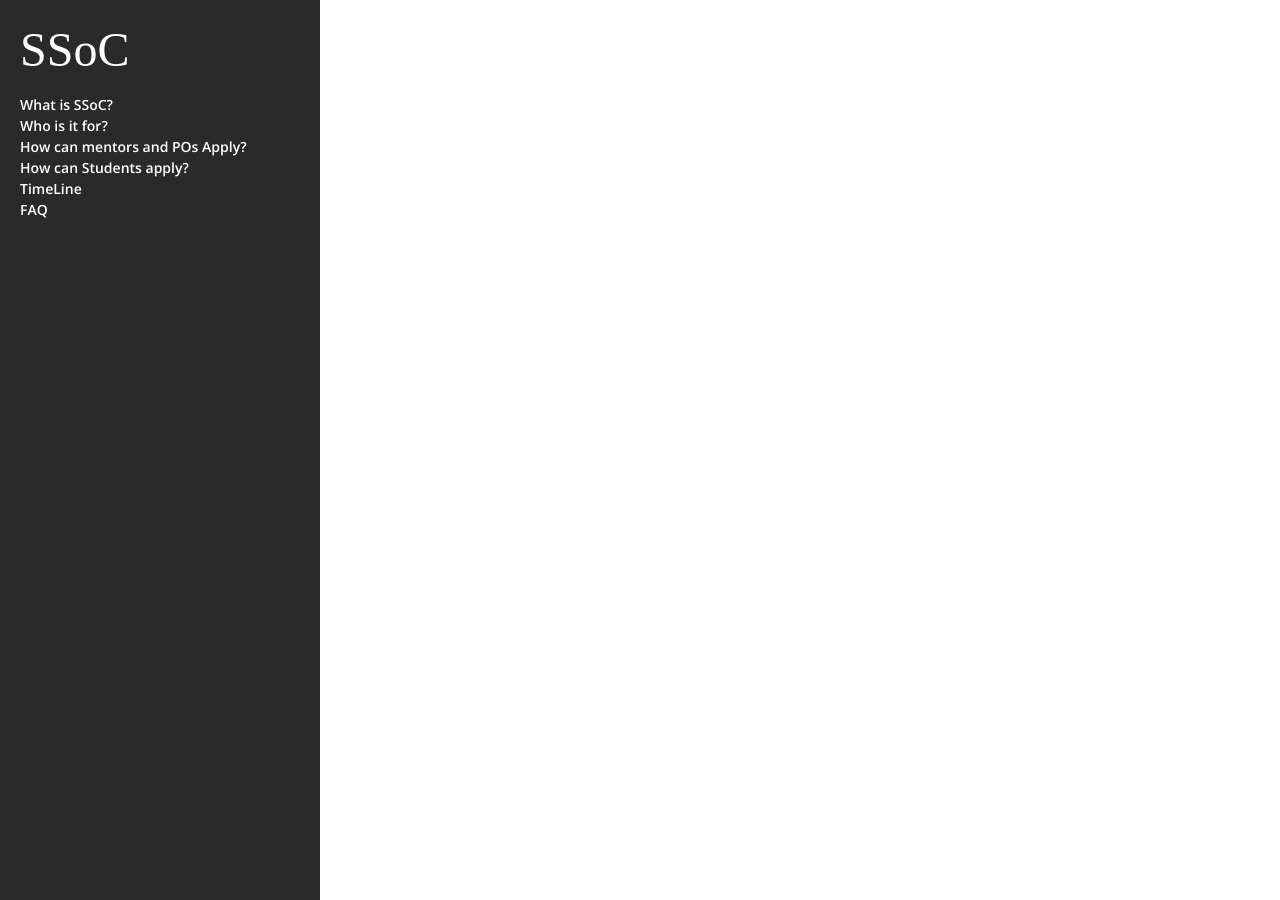
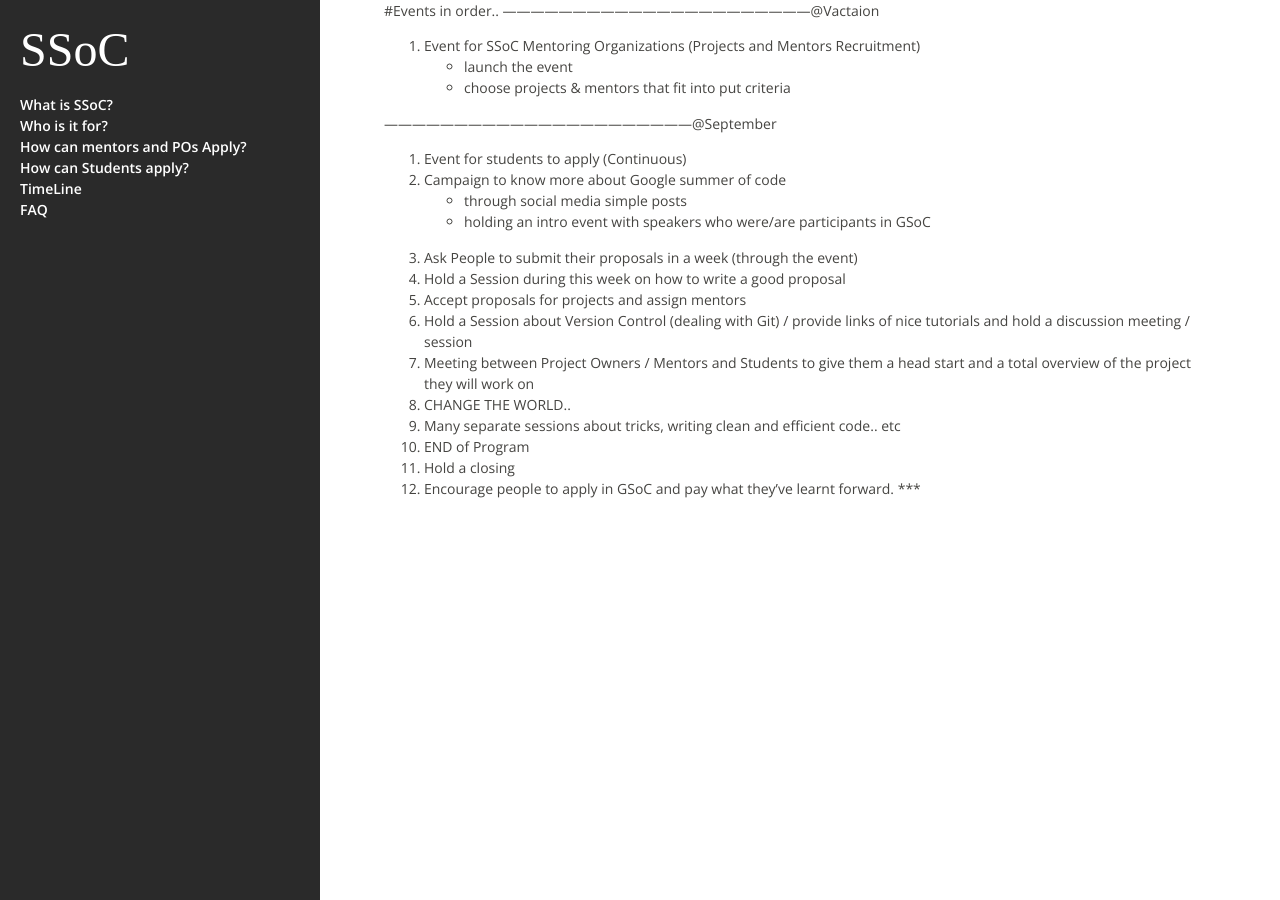
Before and after one commit to GeekOwls/ssoc, a Jekyll site: the page built from timeline.md, in a window 1280 px wide. Built offline with Jekyll 4.4.1, drawn with Linux system fonts in a browser that asks for light colours; some web fonts are replaced.

Commit message:
wrote my part (timeline and what-is-SSoc) needs reviewing and better formatting later

```diff
--- a/timeline.md
+++ b/timeline.md
@@ -2,3 +2,25 @@
 layout: main
 title: Overview
 ---
+#Events in order..
+------------------------------------------------------------------@Vactaion
+1. Event for SSoC Mentoring Organizations (Projects and Mentors Recruitment)
+- launch the event
+- choose projects & mentors that fit into put criteria
+
+------------------------------------------------------------------@September
+2. Event for students to apply (Continuous)
+3. Campaign to know more about Google summer of code
+    - through social media simple posts
+    - holding an intro event with speakers who were/are participants in GSoC
+4. Ask People to submit their proposals in a week (through the event)
+5. Hold a Session during this week on how to write a good proposal
+6. Accept proposals for projects and assign mentors
+7. Hold a Session about Version Control (dealing with Git) / provide links of nice tutorials and hold a discussion meeting / session
+8. Meeting between Project Owners / Mentors and Students to give them a head start and a total overview of the project they will work on
+9. CHANGE THE WORLD..
+10. Many separate sessions about tricks, writing clean and efficient code.. etc
+11. END of Program
+12. Hold a closing
+13. Encourage people to apply in GSoC and pay what they've learnt forward.
+***
```
Also changed, not shown: what-is-ssoc.md (added, +34 -0 lines).
